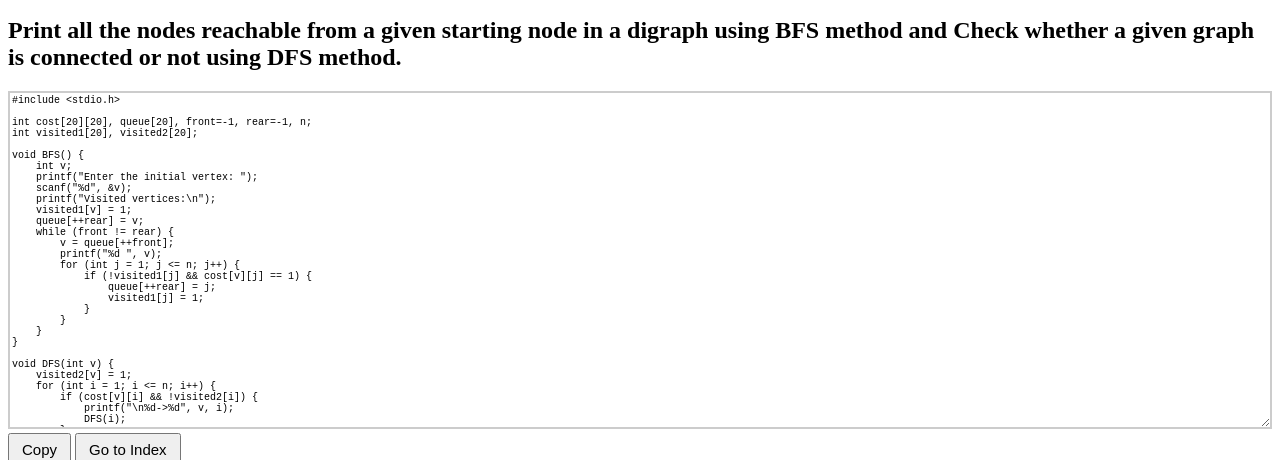
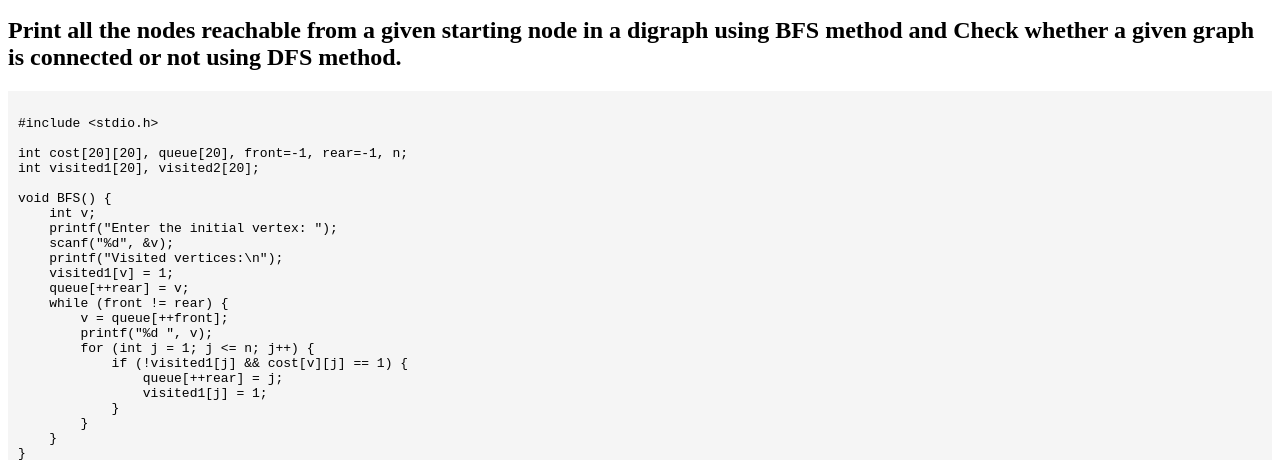
Before and after one commit to daalab23/daalab23.github.io, a plain HTML site: page index.html in a window 1280 px wide. Shown: the part 431-891 px from the top of the page. Drawn offline with Linux system fonts and the light colour scheme.

Commit message:
Update index.html

```diff
--- a/index.html
+++ b/index.html
@@ -37,16 +37,48 @@
       width: 400px;
       height: 300px;
     }
+
+    #snippet-container {
+      display: flex;
+      flex-direction: column;
+      gap: 20px;
+    }
+
+    .snippet {
+      border: 1px solid #ccc;
+      padding: 10px;
+    }
+
+    pre {
+      background-color: #f5f5f5;
+      padding: 10px;
+      overflow-x: auto;
+    }
   </style>
 
   <script>
-    function copyToClipboard(text) {
-      const tempInput = document.createElement("textarea");
-      tempInput.value = text;
-      document.body.appendChild(tempInput);
-      tempInput.select();
+    function copySnippet(snippetId) {
+      var snippetText = document.getElementById("snippet-" + snippetId).innerText;
+
+      // Create a textarea element to hold the snippet text
+      var tempTextarea = document.createElement("textarea");
+      tempTextarea.value = snippetText;
+
+      // Append the textarea to the document
+      document.body.appendChild(tempTextarea);
+
+      // Select the text within the textarea
+      tempTextarea.select();
+      tempTextarea.setSelectionRange(0, 99999); // For mobile devices
+
+      // Copy the selected text to the clipboard
       document.execCommand("copy");
-      document.body.removeChild(tempInput);
+
+      // Remove the temporary textarea from the document
+      document.body.removeChild(tempTextarea);
+
+      // Provide visual feedback to the user
+      alert("Snippet copied to clipboard!");
     }
 
     function scrollToTop() {
@@ -119,77 +151,78 @@ vertices using Dijkstra's algorithm</a></div>
     <h2 id="text1">Print all the nodes reachable from a given starting node in a digraph using BFS method
 and Check whether a given graph is connected or not using DFS method.</h2>
     <div class="content">
-      <textarea id="code1" rows="30" cols="60" spellcheck="false">
-#include <stdio.h>
+      <pre><code id="snippet-1">
+#include &lt;stdio.h&gt;
 
-int cost[20][20], queue[20], front=-1, rear=-1, n;
+int cost[20][20], queue[20], front&#x3D;-1, rear&#x3D;-1, n;
 int visited1[20], visited2[20];
 
 void BFS() {
     int v;
-    printf("Enter the initial vertex: ");
-    scanf("%d", &v);
-    printf("Visited vertices:\n");
-    visited1[v] = 1;
-    queue[++rear] = v;
-    while (front != rear) {
-        v = queue[++front];
-        printf("%d ", v);
-        for (int j = 1; j <= n; j++) {
-            if (!visited1[j] && cost[v][j] == 1) {
-                queue[++rear] = j;
-                visited1[j] = 1;
+    printf(&quot;Enter the initial vertex: &quot;);
+    scanf(&quot;%d&quot;, &amp;v);
+    printf(&quot;Visited vertices:\n&quot;);
+    visited1[v] &#x3D; 1;
+    queue[++rear] &#x3D; v;
+    while (front !&#x3D; rear) {
+        v &#x3D; queue[++front];
+        printf(&quot;%d &quot;, v);
+        for (int j &#x3D; 1; j &lt;&#x3D; n; j++) {
+            if (!visited1[j] &amp;&amp; cost[v][j] &#x3D;&#x3D; 1) {
+                queue[++rear] &#x3D; j;
+                visited1[j] &#x3D; 1;
             }
         }
     }
 }
 
 void DFS(int v) {
-    visited2[v] = 1;
-    for (int i = 1; i <= n; i++) {
-        if (cost[v][i] && !visited2[i]) {
-            printf("\n%d->%d", v, i);
+    visited2[v] &#x3D; 1;
+    for (int i &#x3D; 1; i &lt;&#x3D; n; i++) {
+        if (cost[v][i] &amp;&amp; !visited2[i]) {
+            printf(&quot;\n%d-&gt;%d&quot;, v, i);
             DFS(i);
         }
     }
 }
 
 int main() {
-    int i, j, count=0;
-    printf("Enter the number of vertices: ");
-    scanf("%d", &n);
-    for (i = 1; i <= n; i++) {
-        visited1[i] = 0;
-        visited2[i] = 0;
-        for (j = 1; j <= n; j++) {
-            cost[i][j] = 0;
+    int i, j, count&#x3D;0;
+    printf(&quot;Enter the number of vertices: &quot;);
+    scanf(&quot;%d&quot;, &amp;n);
+    for (i &#x3D; 1; i &lt;&#x3D; n; i++) {
+        visited1[i] &#x3D; 0;
+        visited2[i] &#x3D; 0;
+        for (j &#x3D; 1; j &lt;&#x3D; n; j++) {
+            cost[i][j] &#x3D; 0;
         }
     }
-    printf("\nEnter the adjacency matrix:\n");
-    for (i = 1; i <= n; i++) {
-        for (j = 1; j <= n; j++) {
-            scanf("%d", &cost[i][j]);
+    printf(&quot;\nEnter the adjacency matrix:\n&quot;);
+    for (i &#x3D; 1; i &lt;&#x3D; n; i++) {
+        for (j &#x3D; 1; j &lt;&#x3D; n; j++) {
+            scanf(&quot;%d&quot;, &amp;cost[i][j]);
         }
     }
 
     BFS();
 
     DFS(1);
-    for (int i = 1; i <= n; i++) {
+    for (int i &#x3D; 1; i &lt;&#x3D; n; i++) {
         if (visited2[i]) {
             count++;
         }
     }
-    if (count == n)
-        printf("\nGraph is connected");
+    if (count &#x3D;&#x3D; n)
+        printf(&quot;\nGraph is connected&quot;);
     else
-        printf("\nGraph is NOT connected");
+        printf(&quot;\nGraph is NOT connected&quot;);
 
     return 0;
 }
-      </textarea>
-    </div>
-    <button class="button" onclick="copyToClipboard(document.getElementById('code1').value)">Copy</button>
+
+
+          </code></pre>
+      <button class="button" onclick="copySnippet(1)">Copy</button>
     <button class="button" onclick="scrollToTop()">Go to Index</button>
     <br>
     <img src="https://drive.google.com/uc?export=view&id=1QscOjJVf2MVa8YIVOjsbFItq_PlkWrYz">
```
